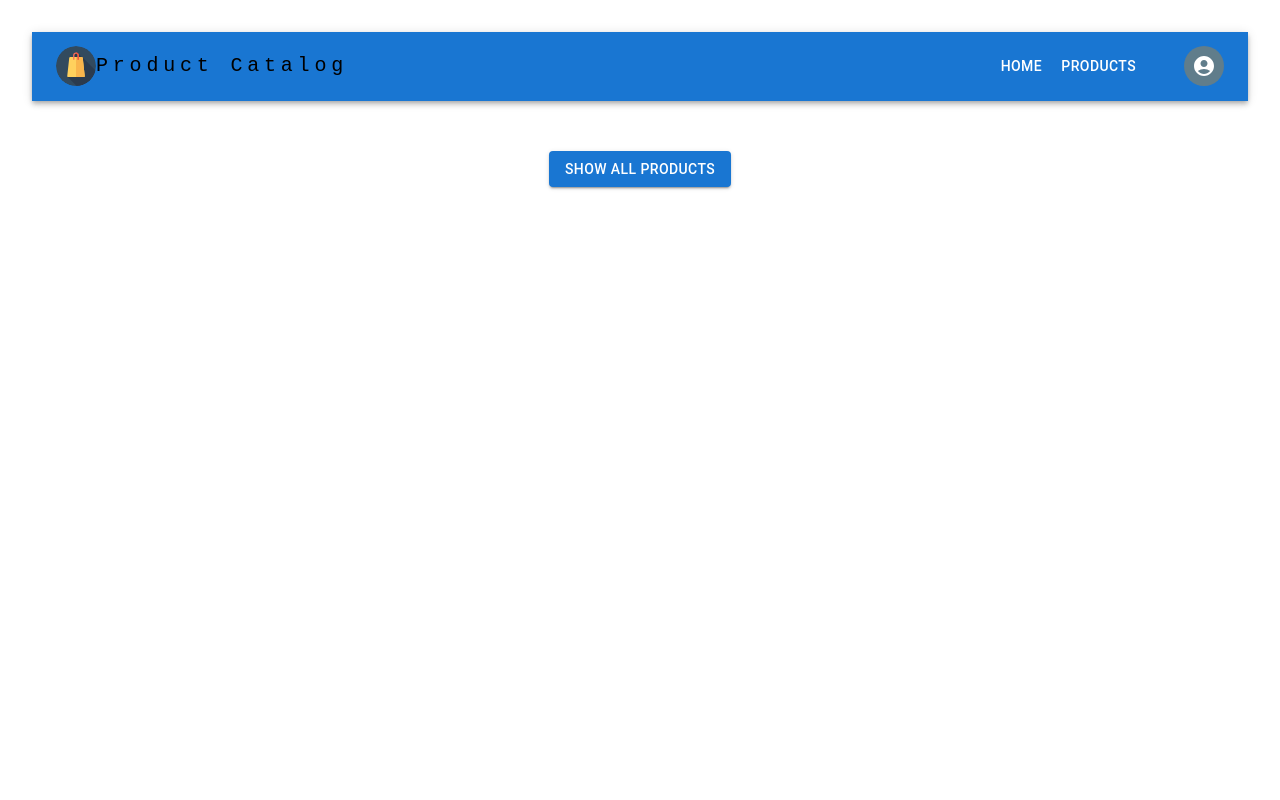
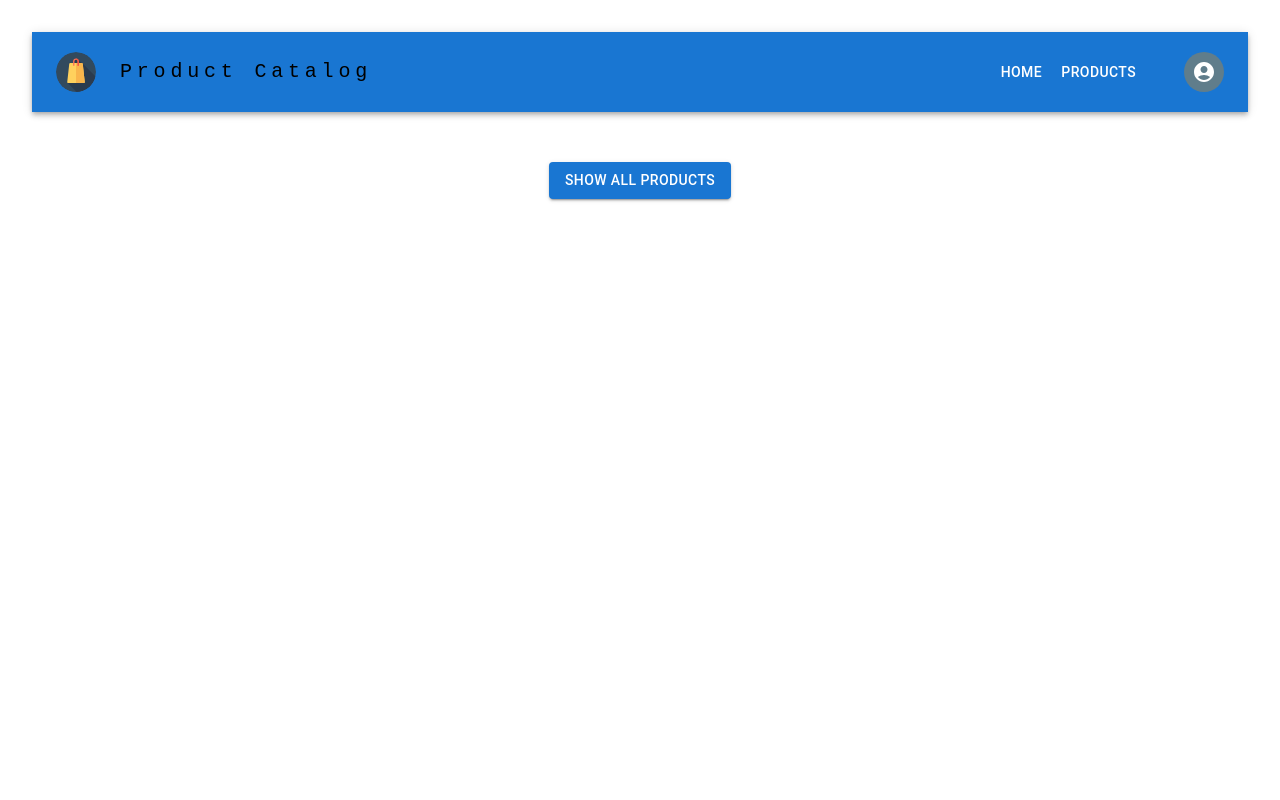
Before and after one commit to jovanhn/product-catalog, a React (Vite) app: page /products in a window 1280 px wide. Shown: the top 800 px of the page. Built offline with nearby package versions, Linux system fonts and the light colour scheme.

Commit message:
adjust spacing for logo and site name

```diff
--- a/src/components/Header/Header.tsx
+++ b/src/components/Header/Header.tsx
@@ -49,7 +49,7 @@ export default function Header() {
                             style={{display: "flex", textDecoration: "none", color: "inherit", alignItems: "center"}}
                         >
                             <Avatar sx={{display: {xs: 'none', md: 'flex'}}} alt="logo" src="shopping.svg"/>
-                            Product Catalog
+                            <Box sx={{ p: 3 }}> Product Catalog </Box>
                         </Link>
                     </Typography>
                     <Box sx={{display: {xs: 'none', md: 'flex'}}}>
@@ -126,7 +126,7 @@ export default function Header() {
                             style={{display: "flex", textDecoration: "none", color: "inherit", alignItems: "center"}}
                         >
                             <Avatar alt="A" src="shopping.svg"> </Avatar>
-                            Product Catalog
+                            <Box sx={{ p: 1 }}> Product Catalog </Box>
                         </Link>
                     </Typography>
 
```
